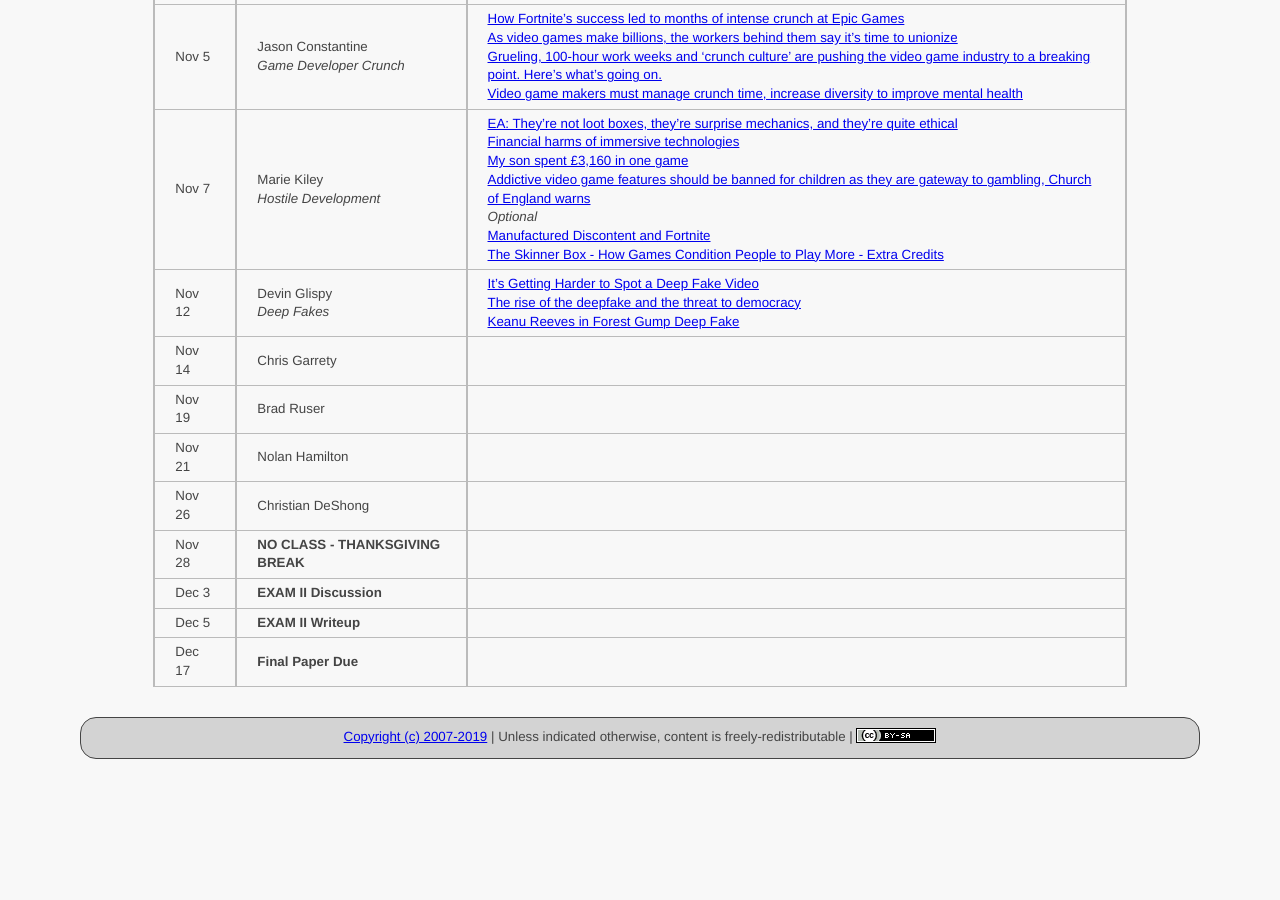
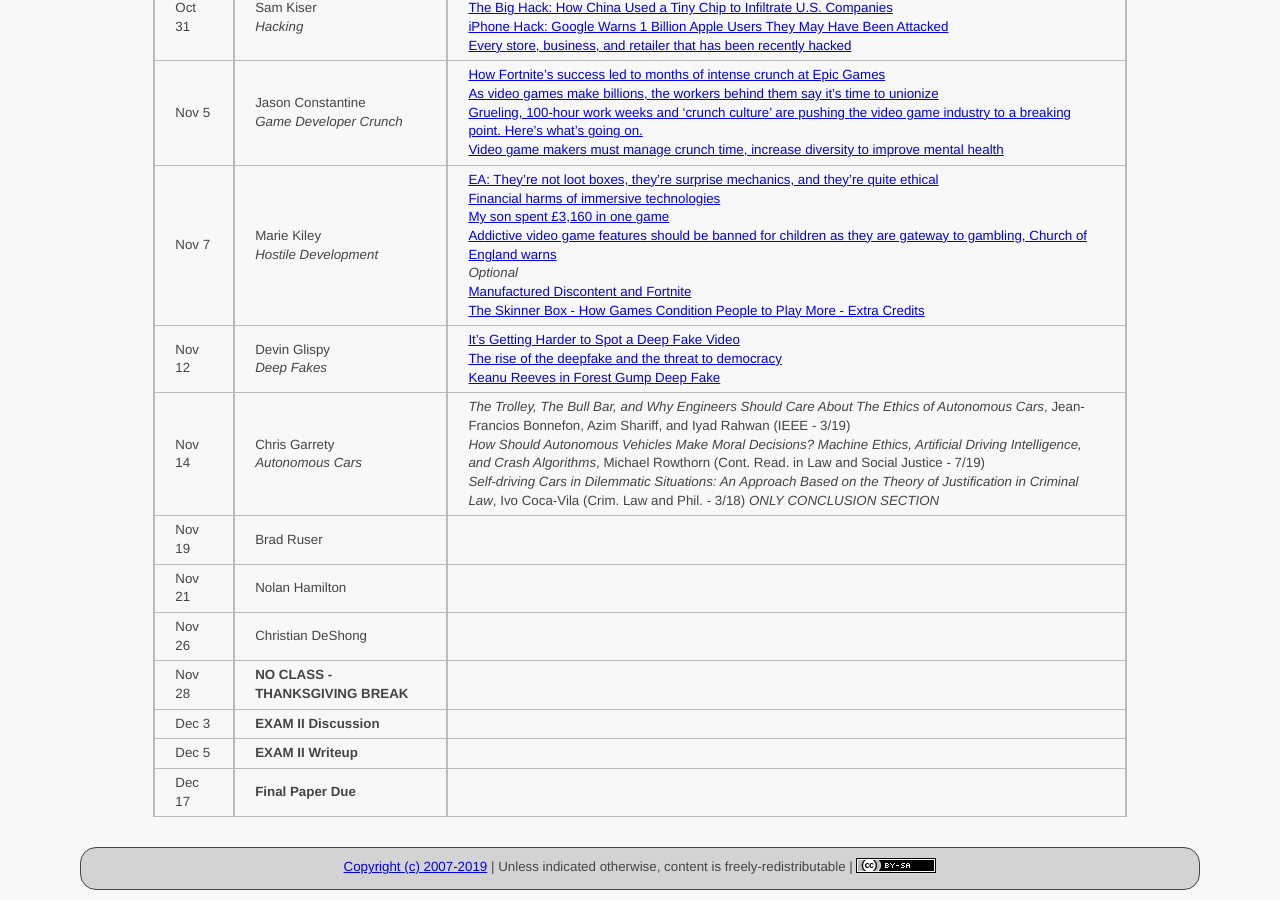
Before and after one commit to ycpcs/cs456-fall2019, a Jekyll site: the page built from schedule/index.md, in a window 1280 px wide and 900 px high, scrolled down 1596 px. Built offline with Jekyll 4.4.1, drawn with Linux system fonts in a browser that asks for light colours; before the commit the page ends 2365 px from its top, so only the background shows below that.

Commit message:
add Chris’ articles
add Chris’ articles

```diff
--- a/schedule/index.md
+++ b/schedule/index.md
@@ -37,7 +37,7 @@ All reading materials can be accessed via [Schmidt Library](http://library.ycp.e
 > Nov 5   | Jason Constantine <br /> *Game Developer Crunch* | [How Fortnite’s success led to months of intense crunch at Epic Games](https://www.polygon.com/2019/4/23/18507750/fortnite-work-crunch-epic-games) <br /> [As video games make billions, the workers behind them say it’s time to unionize](https://www.latimes.com/business/technology/la-fi-tn-video-game-union-movement-20190412-story.html) <br /> [Grueling, 100-hour work weeks and 'crunch culture' are pushing the video game industry to a breaking point. Here's what's going on.](https://www.businessinsider.com/video-game-development-problems-crunch-culture-ea-rockstar-epic-explained-2019-5) <br /> [Video game makers must manage crunch time, increase diversity to improve mental health](https://www.usatoday.com/story/tech/gaming/2019/07/09/layoffs-crunch-time-hurting-video-game-workers-mental-health/1681531001/)|
 > Nov 7   | Marie Kiley <br /> *Hostile Development* | [EA: They’re not loot boxes, they’re surprise mechanics, and they’re quite ethical](https://www.youtube.com/watch?v=nVYEqaFZJWo) <br /> [Financial harms of immersive technologies](https://publications.parliament.uk/pa/cm201719/cmselect/cmcumeds/1846/184606.htm) <br /> [My son spent £3,160 in one game](https://www.bbc.com/news/technology-48925623) <br /> [Addictive video game features should be banned for children as they are gateway to gambling, Church of England warns](https://www.telegraph.co.uk/news/2019/09/15/addictive-video-game-features-should-banned-children-gateway/) <br /> *Optional* <br /> [Manufactured Discontent and Fortnite](https://www.youtube.com/watch?v=dPHPNgIihR0) <br /> [The Skinner Box - How Games Condition People to Play More - Extra Credits](https://www.youtube.com/watch?v=tWtvrPTbQ_c) |
 > Nov 12  | Devin Glispy <br /> *Deep Fakes* | [It’s Getting Harder to Spot a Deep Fake Video](https://www.youtube.com/watch?v=gLoI9hAX9dw) <br /> [The rise of the deepfake and the threat to democracy](https://www.theguardian.com/technology/ng-interactive/2019/jun/22/the-rise-of-the-deepfake-and-the-threat-to-democracy) <br /> [Keanu Reeves in Forest Gump Deep Fake](https://www.youtube.com/watch?v=eseGwoxiqNs) |
-> Nov 14  | Chris Garrety  | |
+> Nov 14  | Chris Garrety <br /> *Autonomous Cars* | *The Trolley, The Bull Bar, and Why Engineers Should Care About The Ethics of Autonomous Cars*, Jean-Francios Bonnefon, Azim Shariff, and Iyad Rahwan (IEEE - 3/19) <br /> *How Should Autonomous Vehicles Make Moral Decisions? Machine Ethics, Artificial Driving Intelligence, and Crash Algorithms*, Michael Rowthorn (Cont. Read. in Law and Social Justice - 7/19) <br /> *Self-driving Cars in Dilemmatic Situations: An Approach Based on the Theory of Justification in Criminal Law*, Ivo Coca-Vila (Crim. Law and Phil. - 3/18) *ONLY CONCLUSION SECTION*|
 > Nov 19  | Brad Ruser     | |
 > Nov 21  | Nolan Hamilton | |
 > Nov 26  | Christian DeShong | |
```
